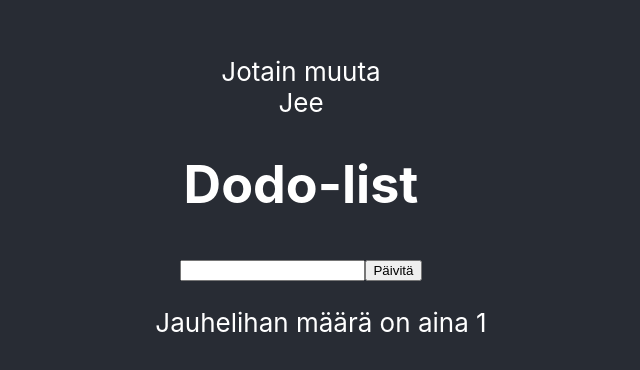
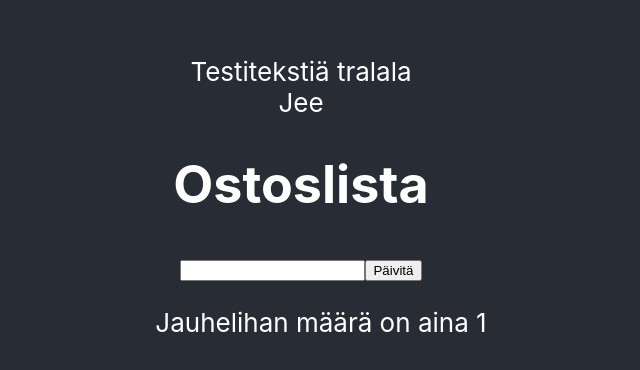
Before and after one commit to merniva/arvostelunaattori, a React (Create React App) app: page / in a window 1280 px wide. Shown: the part 190-560 px from the top of the page, without its empty margins (339-979 px from the left). Built offline with nearby package versions, Linux system fonts and the light colour scheme.

Commit message:
muutokset tallennettu

```diff
--- a/src/App.js
+++ b/src/App.js
@@ -10,7 +10,7 @@ function App() {
   return (
     <div className="App">
       <header className="App-header">
-          Jotain muuta<br />
+          Testitekstiä tralala<br />
           Jee <br />
           <TodoList />
       </header>
--- a/src/Components/TodoList.js
+++ b/src/Components/TodoList.js
@@ -33,7 +33,7 @@ export default class TodoList extends Component {
 
   render() {
     return (
-      <div><h1>Dodo-list</h1>
+      <div><h1>Ostoslista</h1>
         <form className="TodoList" onSubmit={this.onSubmit}>
             <input value={this.state.term} onChange={this.onChange} />
             <button>Päivitä</button>
```
